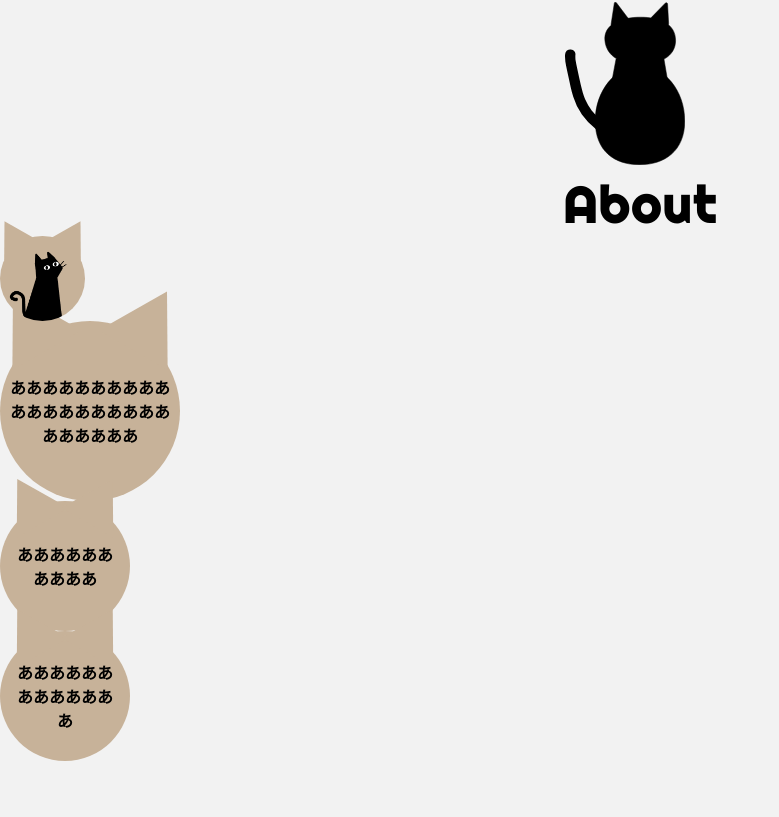
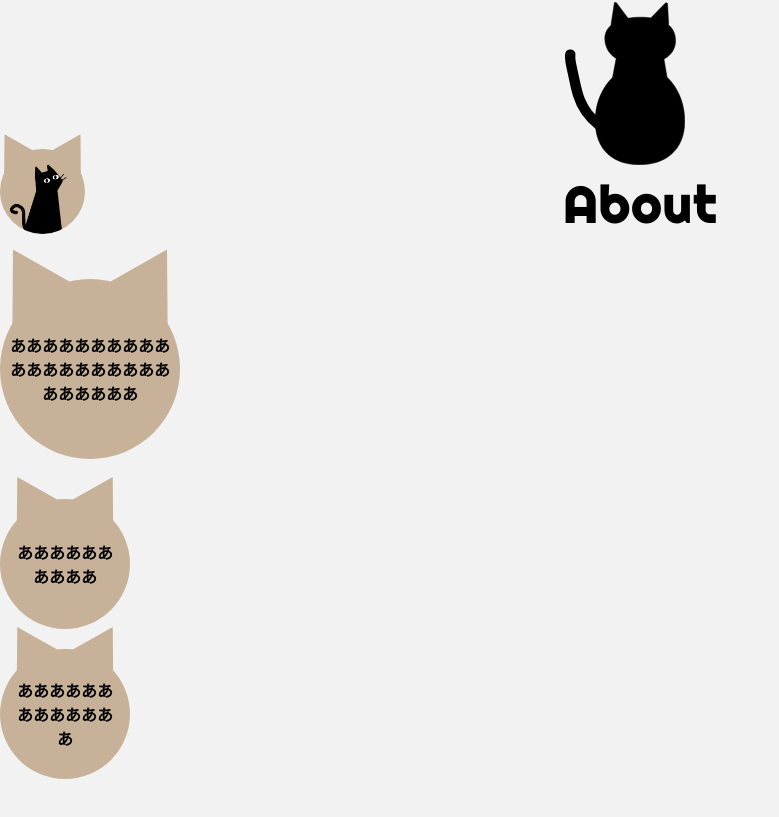
Before and after one commit to kanoi-y/naoki-fukuyori, a React (Create React App) app: page / in a window 1280 px wide. Shown: the part 651-1468 px from the top of the page, without its empty margins (0-779 px from the left). Built offline with nearby package versions, Linux system fonts and the light colour scheme.

Commit message:
itemの位置を扱えるようにitemStateを作成

```diff
--- a/src/components/organisms/About.tsx
+++ b/src/components/organisms/About.tsx
@@ -1,23 +1,110 @@
 import myIcon from "images/myicon.png";
-import { VFC } from "react";
+import { useState, VFC } from "react";
 import styled from "styled-components";
 
+type ItemType = {
+  top: number;
+  left: number;
+  dir: { up: boolean; right: boolean };
+  readonly size: number;
+};
+
+const itemSizeSm = 85;
+const itemSizeMd = 110;
+const itemSizeLg = 160;
+
 export const About: VFC = () => {
+  // const [itemState1, setItemState1] = useState<ItemType>({
+  //   top: 0,
+  //   left: 0,
+  //   dir: { up: true, right: true },
+  //   size: itemSizeSm,
+  // });
+
+  // const [itemState2, setItemState2] = useState<ItemType>({
+  //   top: 130,
+  //   left: 0,
+  //   dir: { up: true, right: true },
+  //   size: itemSizeLg,
+  // });
+
+  // const [itemState3, setItemState3] = useState<ItemType>({
+  //   top: 350,
+  //   left: 0,
+  //   dir: { up: true, right: true },
+  //   size: itemSizeMd,
+  // });
+
+  // const [itemState4, setItemState4] = useState<ItemType>({
+  //   top: 500,
+  //   left: 0,
+  //   dir: { up: true, right: true },
+  //   size: itemSizeMd,
+  // });
+
+  const [itemStateArr, setItemStateArr] = useState<ItemType[]>([
+    {
+      top: 0,
+      left: 0,
+      dir: { up: true, right: true },
+      size: itemSizeSm,
+    },
+    {
+      top: 130,
+      left: 0,
+      dir: { up: true, right: true },
+      size: itemSizeLg,
+    },
+    {
+      top: 350,
+      left: 0,
+      dir: { up: true, right: true },
+      size: itemSizeMd,
+    },
+    {
+      top: 500,
+      left: 0,
+      dir: { up: true, right: true },
+      size: itemSizeMd,
+    },
+  ]);
+  // const moveItem = () => {};
+
   return (
     <SContainer>
       <STitle>About</STitle>
-      <SItemIcon>
+      <SItemIcon
+        style={{
+          top: `${itemStateArr[0].top}px`,
+          left: `${itemStateArr[0].left}px`,
+        }}
+      >
         <SItemImage>
           <img src={myIcon} alt="カノイのアイコン" />
         </SItemImage>
       </SItemIcon>
-      <SItemBigText>
+      <SItemBigText
+        style={{
+          top: `${itemStateArr[1].top}px`,
+          left: `${itemStateArr[1].left}px`,
+        }}
+      >
         <p>ああああああああああああああああああああああああああ</p>
       </SItemBigText>
-      <SItemSmallText>
+      <SItemSmallText
+        style={{
+          top: `${itemStateArr[2].top}px`,
+          left: `${itemStateArr[2].left}px`,
+        }}
+      >
         <p>ああああああああああ</p>
       </SItemSmallText>
-      <SItemSmallText>
+      <SItemSmallText
+        style={{
+          top: `${itemStateArr[3].top}px`,
+          left: `${itemStateArr[3].left}px`,
+        }}
+      >
         <p>あああああああああああああ</p>
       </SItemSmallText>
     </SContainer>
@@ -29,6 +116,7 @@ const SContainer = styled.div`
   height: 100vh;
   padding-top: 25px;
   box-sizing: border-box;
+  position: relative;
 `;
 
 const STitle = styled.h2`
@@ -43,7 +131,7 @@ const STitle = styled.h2`
 `;
 
 const SItem = styled.div`
-  position: relative;
+  position: absolute;
   background-color: #f2f2f2;
   &::before {
     content: "";
--- a/src/types/pawType.ts
+++ /dev/null
@@ -1,6 +0,0 @@
-export type PawType = {
-  top: number;
-  left: number;
-  flag: boolean;
-  angle: number;
-};
```
